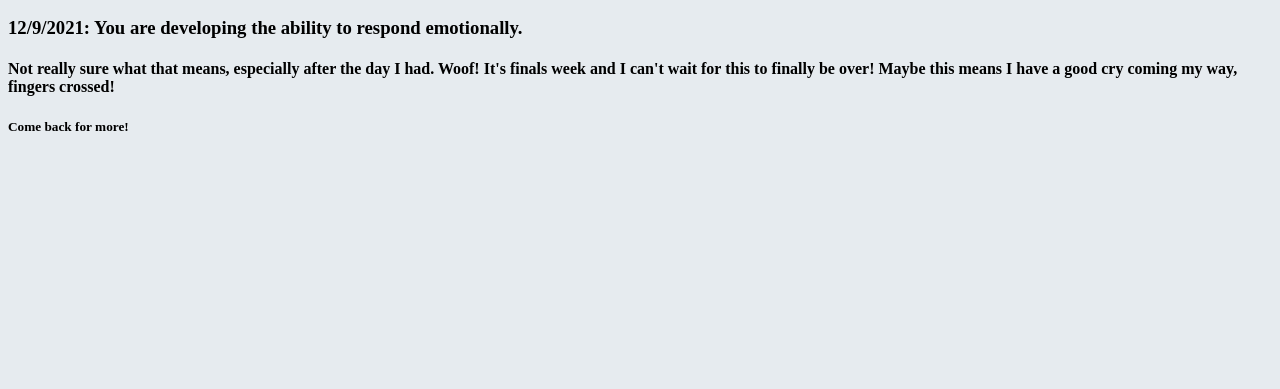
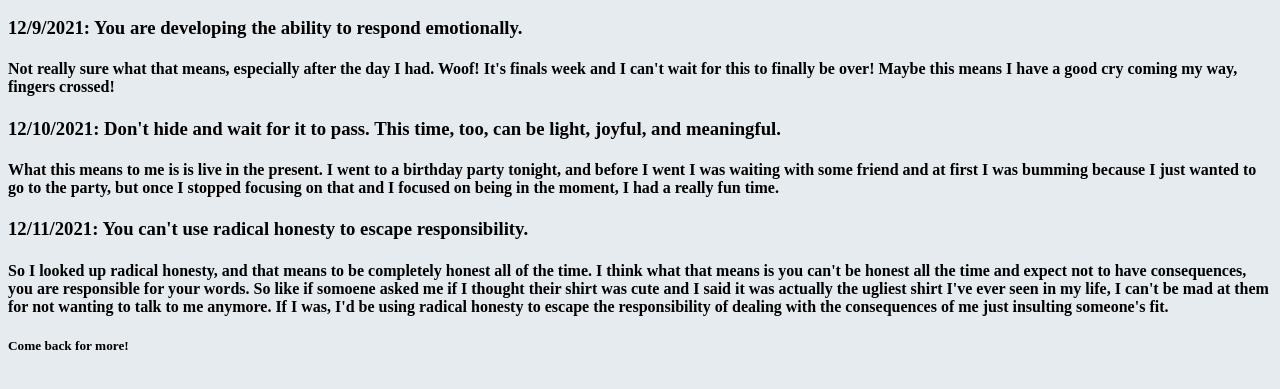
Before and after one commit to willadenton/co-star, a plain HTML site: page index.html in a window 1280 px wide. Shown: the part 57-446 px from the top of the page. Drawn offline with Linux system fonts and the light colour scheme.

Commit message:
Add files via upload

```diff
--- a/index.html
+++ b/index.html
@@ -65,6 +65,24 @@
             It's finals week and I can't wait for this to finally be over! Maybe this
             means I have a good cry coming my way, fingers crossed!
         </h4>
+        <h3>
+          12/10/2021: Don't hide and wait for it to pass. This time, too, can be light, joyful, and meaningful.
+        </h3>
+        <h4>
+          What this means to me is is live in the present. I went to a birthday party tonight, and before I went I was
+          waiting with some friend and at first I was bumming because I just wanted to go to the party, but once I stopped
+          focusing on that and I focused on being in the moment, I had a really fun time.
+        </h4>
+        <h3>
+          12/11/2021: You can't use radical honesty to escape responsibility.
+        </h3>
+        <h4>
+          So I looked up radical honesty, and that means to be completely honest all of the time. I think what that means is you can't
+          be honest all the time and expect not to have consequences, you are responsible for your words. So like if somoene asked me if
+          I thought their shirt was cute and I said it was actually the ugliest shirt I've ever seen in my life, I can't
+          be mad at them for not wanting to talk to me anymore. If I was, I'd be using radical honesty to escape the responsibility of dealing
+          with the consequences of me just insulting someone's fit.
+        </h4>
     </body2>
 
     <body3>
```
